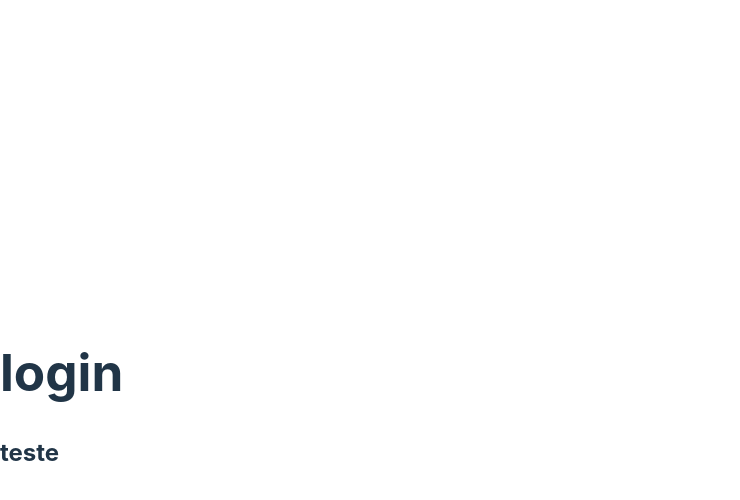
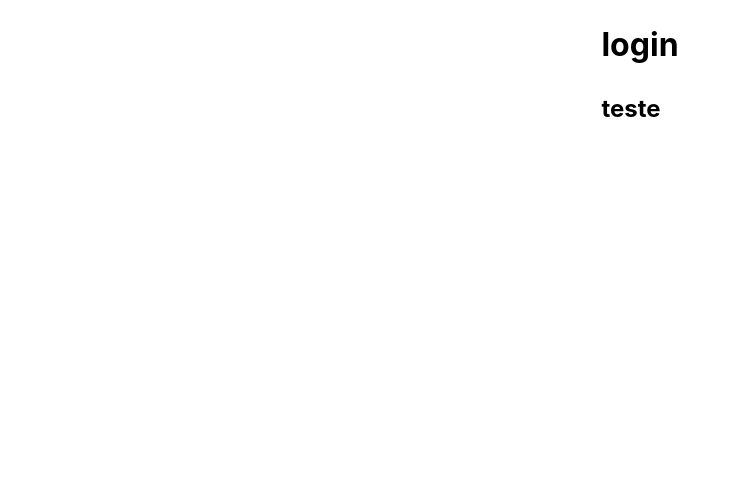
Before and after one commit to DheiverSantos/GeniusAI, a React (Vite) app: page / in a window 1280 px wide. Shown: the top 500 px of the page, without its empty margins (0-740 px from the left). Built offline with nearby package versions, Linux system fonts and the light colour scheme.

Commit message:
chore: reset css e add dependencias

```diff
--- a/package.json
+++ b/package.json
@@ -10,6 +10,10 @@
     "preview": "vite preview"
   },
   "dependencies": {
+    "@emotion/react": "^11.11.1",
+    "@emotion/styled": "^11.11.0",
+    "@fontsource/roboto": "^5.0.7",
+    "@mui/material": "^5.14.3",
     "react": "^18.2.0",
     "react-dom": "^18.2.0",
     "react-router-dom": "^6.14.2"
--- a/src/App.css
+++ /dev/null
@@ -1,42 +0,0 @@
-#root {
-  max-width: 1280px;
-  margin: 0 auto;
-  padding: 2rem;
-  text-align: center;
-}
-
-.logo {
-  height: 25rem;
-  padding: 1.5em;
-  will-change: filter;
-  transition: filter 300ms;
-}
-.logo:hover {
-  filter: drop-shadow(0 0 2em #646cffaa);
-}
-.logo.react:hover {
-  filter: drop-shadow(0 0 2em #61dafbaa);
-}
-
-@keyframes logo-spin {
-  from {
-    transform: rotate(0deg);
-  }
-  to {
-    transform: rotate(360deg);
-  }
-}
-
-@media (prefers-reduced-motion: no-preference) {
-  a:nth-of-type(2) .logo {
-    animation: logo-spin infinite 20s linear;
-  }
-}
-
-.card {
-  padding: 2em;
-}
-
-.read-the-docs {
-  color: #888;
-}
--- a/src/index.css
+++ b/src/index.css
@@ -2,10 +2,6 @@
   font-family: Inter, system-ui, Avenir, Helvetica, Arial, sans-serif;
   line-height: 1.5;
   font-weight: 400;
-
-  color-scheme: light dark;
-  color: rgba(255, 255, 255, 0.87);
-  background-color: #242424;
 
   font-synthesis: none;
   text-rendering: optimizeLegibility;
@@ -14,56 +10,17 @@
   -webkit-text-size-adjust: 100%;
 }
 
-a {
-  font-weight: 500;
-  color: #646cff;
-  text-decoration: inherit;
-}
-a:hover {
-  color: #535bf2;
-}
-
 body {
   margin: 0;
   display: flex;
   place-items: center;
-  min-width: 320px;
+  min-width: 20rem;
   min-height: 100vh;
+  justify-content: center;
+  align-items: flex-start;
 }
 
-h1 {
-  font-size: 3.2em;
-  line-height: 1.1;
+.img-logo {
+  height: 50vh;
+  margin-bottom: 0.6rem;
 }
-
-button {
-  border-radius: 8px;
-  border: 1px solid transparent;
-  padding: 0.6em 1.2em;
-  font-size: 1em;
-  font-weight: 500;
-  font-family: inherit;
-  background-color: #1a1a1a;
-  cursor: pointer;
-  transition: border-color 0.25s;
-}
-button:hover {
-  border-color: #646cff;
-}
-button:focus,
-button:focus-visible {
-  outline: 4px auto -webkit-focus-ring-color;
-}
-
-@media (prefers-color-scheme: light) {
-  :root {
-    color: #213547;
-    background-color: #ffffff;
-  }
-  a:hover {
-    color: #747bff;
-  }
-  button {
-    background-color: #f9f9f9;
-  }
-}
```
Also changed, not shown: 1 other file (tests, documents, lock files or other folders).
